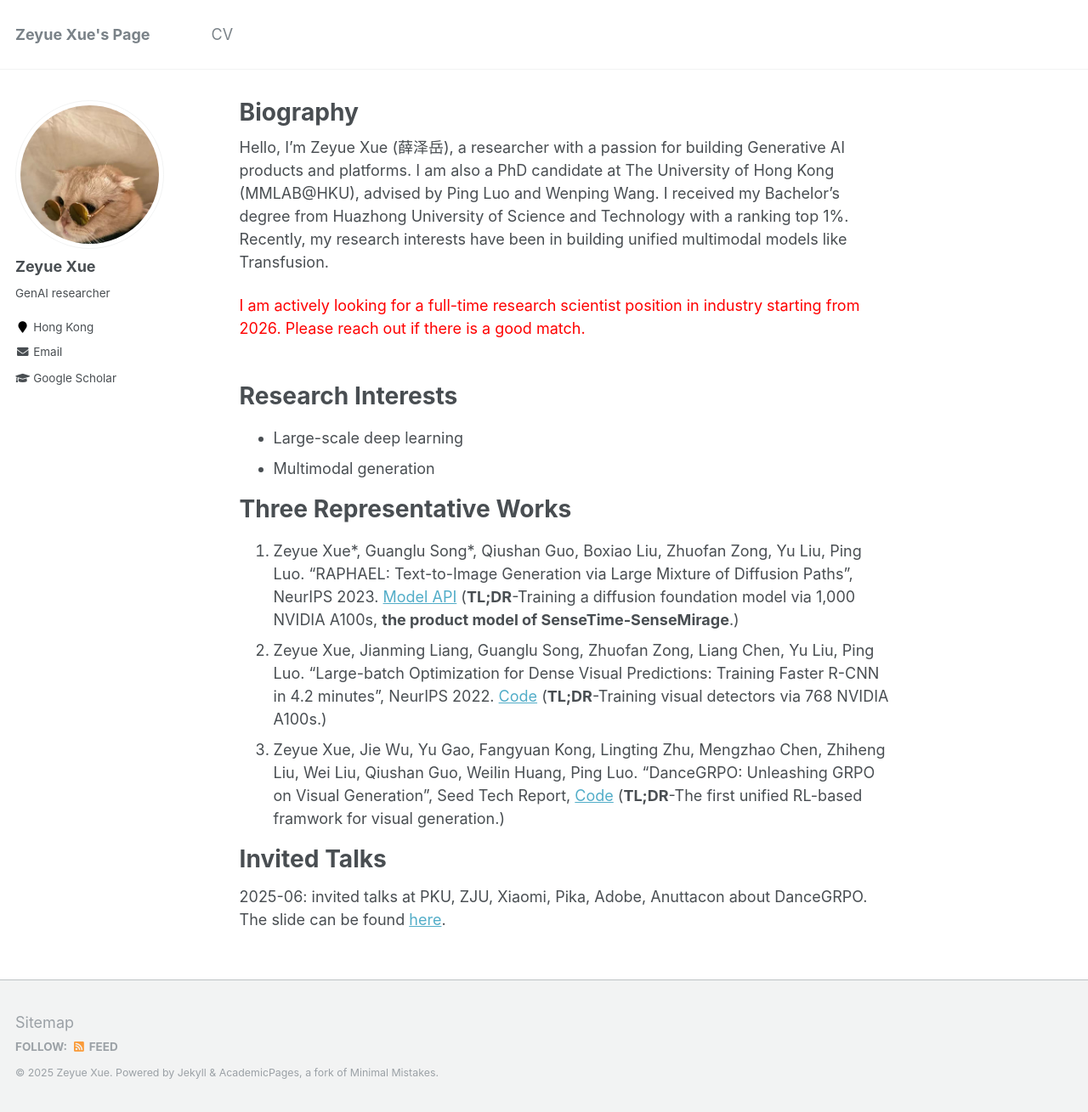
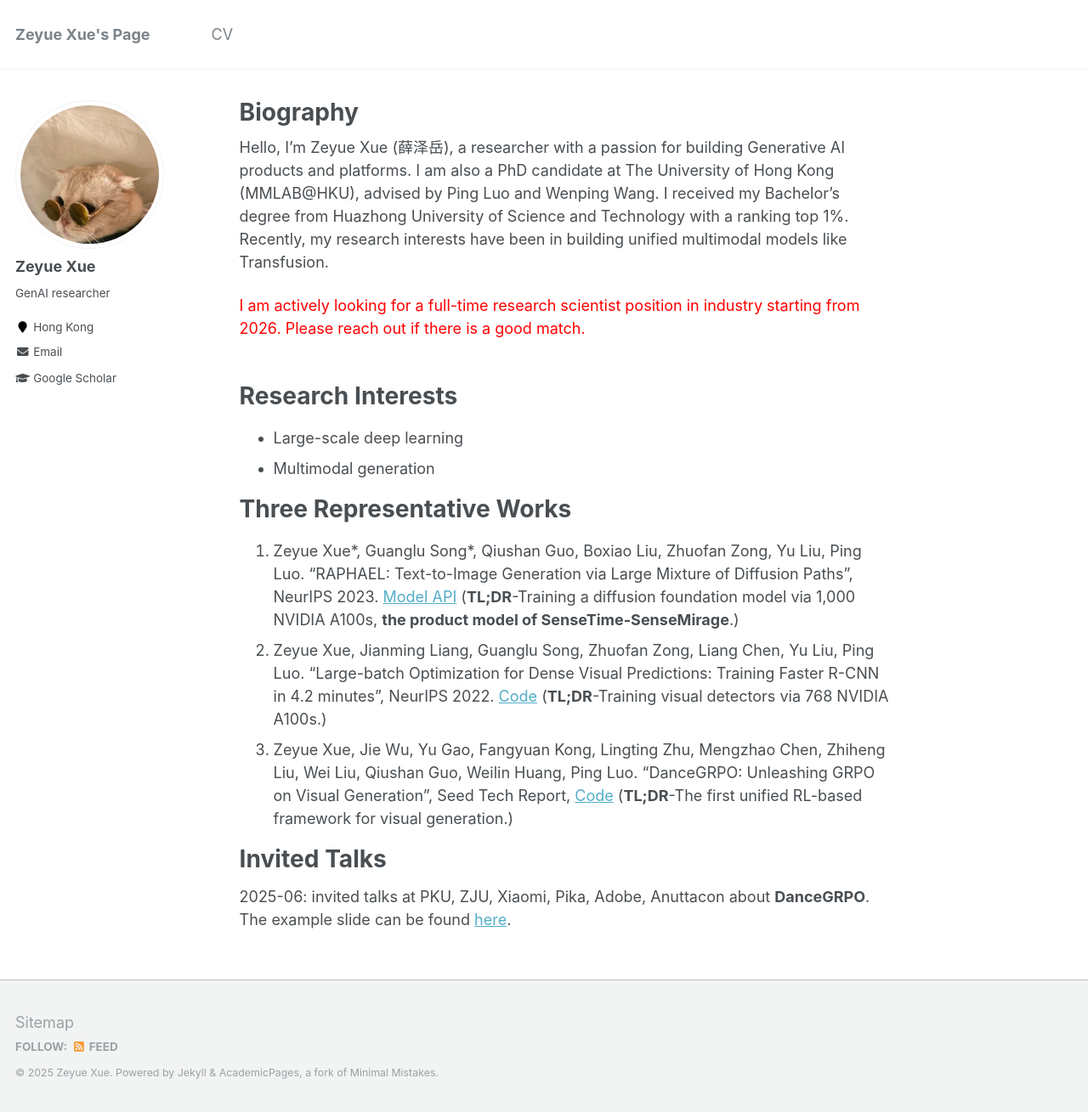
Before and after one commit to XueZeyue/xuezeyue.github.io, a Jekyll site: the page built from _pages/about.md, in a window 1280 px wide and 1309 px high. Shown: the whole window at 85% size. Built offline with Jekyll 4.4.1, drawn with Linux system fonts in a browser that asks for light colours.

Commit message:
Update about.md

```diff
--- a/_pages/about.md
+++ b/_pages/about.md
@@ -23,8 +23,8 @@ Research Interests
 ======
   1. Zeyue Xue\*, Guanglu Song\*, Qiushan Guo, Boxiao Liu, Zhuofan Zong, Yu Liu, Ping Luo. "RAPHAEL: Text-to-Image Generation via Large Mixture of Diffusion Paths", NeurIPS 2023. [Model API](https://miaohua.sensetime.com/) (**TL;DR**-Training a diffusion foundation model via 1,000 NVIDIA A100s, **the product model of SenseTime-SenseMirage**.)
   2. Zeyue Xue, Jianming Liang, Guanglu Song, Zhuofan Zong, Liang Chen, Yu Liu, Ping Luo. "Large-batch Optimization for Dense Visual Predictions: Training Faster R-CNN in 4.2 minutes", NeurIPS 2022. [Code](https://github.com/Sense-X/AGVM) (**TL;DR**-Training visual detectors via 768 NVIDIA A100s.)
-  3. Zeyue Xue, Jie Wu, Yu Gao, Fangyuan Kong, Lingting Zhu, Mengzhao Chen, Zhiheng Liu, Wei Liu, Qiushan Guo, Weilin Huang, Ping Luo. "DanceGRPO: Unleashing GRPO on Visual Generation", Seed Tech Report, [Code](https://github.com/XueZeyue/DanceGRPO/) (**TL;DR**-The first unified RL-based framwork for visual generation.)
+  3. Zeyue Xue, Jie Wu, Yu Gao, Fangyuan Kong, Lingting Zhu, Mengzhao Chen, Zhiheng Liu, Wei Liu, Qiushan Guo, Weilin Huang, Ping Luo. "DanceGRPO: Unleashing GRPO on Visual Generation", Seed Tech Report, [Code](https://github.com/XueZeyue/DanceGRPO/) (**TL;DR**-The first unified RL-based framework for visual generation.)
 
 **Invited Talks**
 ======
-2025-06: invited talks at PKU, ZJU, Xiaomi, Pika, Adobe, Anuttacon about DanceGRPO. The slide can be found [here](https://github.com/XueZeyue/xuezeyue.github.io/blob/main/_talks/dancegrpo.pdf).
+2025-06: invited talks at PKU, ZJU, Xiaomi, Pika, Adobe, Anuttacon about **DanceGRPO**. The example slide can be found [here](https://github.com/XueZeyue/xuezeyue.github.io/blob/main/_talks/dancegrpo.pdf).
```
